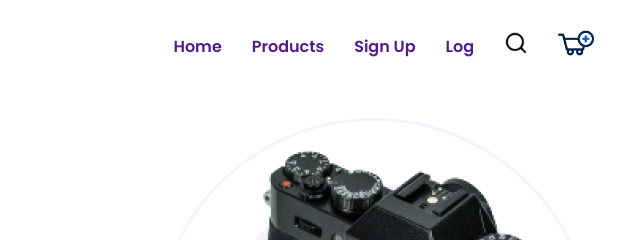
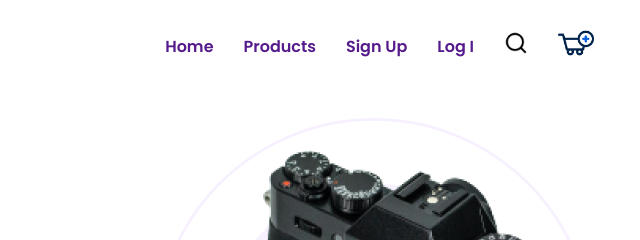
Before and after one commit to sajib25003/influencer-gear-shop, a plain HTML site: page index.html in a window 1280 px wide. Shown: the top 240 px of the page, 548-1188 px from the left. Drawn offline with Linux system fonts and the light colour scheme.

Commit message:
navbar er log in text updated

```diff
--- a/index.html
+++ b/index.html
@@ -25,7 +25,7 @@
                     <li class="nav-item"><a href="">Home</a></li>
                     <li class="nav-item"><a href="">Products</a></li>
                     <li class="nav-item"><a href="">Sign Up</a></li>
-                    <li class="nav-item"><a href="">Log <Inp></Inp></a></li>
+                    <li class="nav-item"><a href="">Log I<Inp></Inp></a></li>
                     <li class="nav-item"><a href=""><img class="nav-search" src="icons/search.png" alt=""></a></li>
                     <li class="nav-item"><a href=""><img class="nav-cart" src="icons/add-cart.png" alt=""></a></li>
                 </ul>
```
